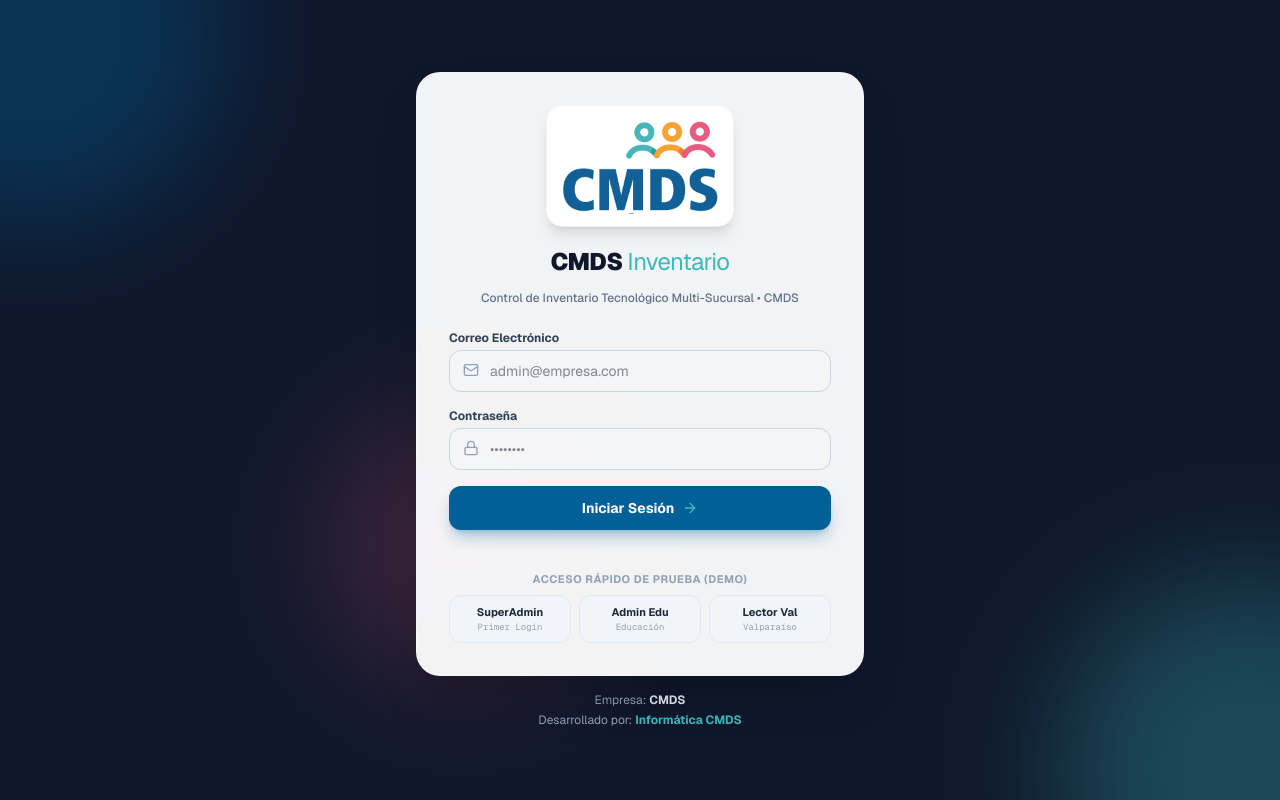
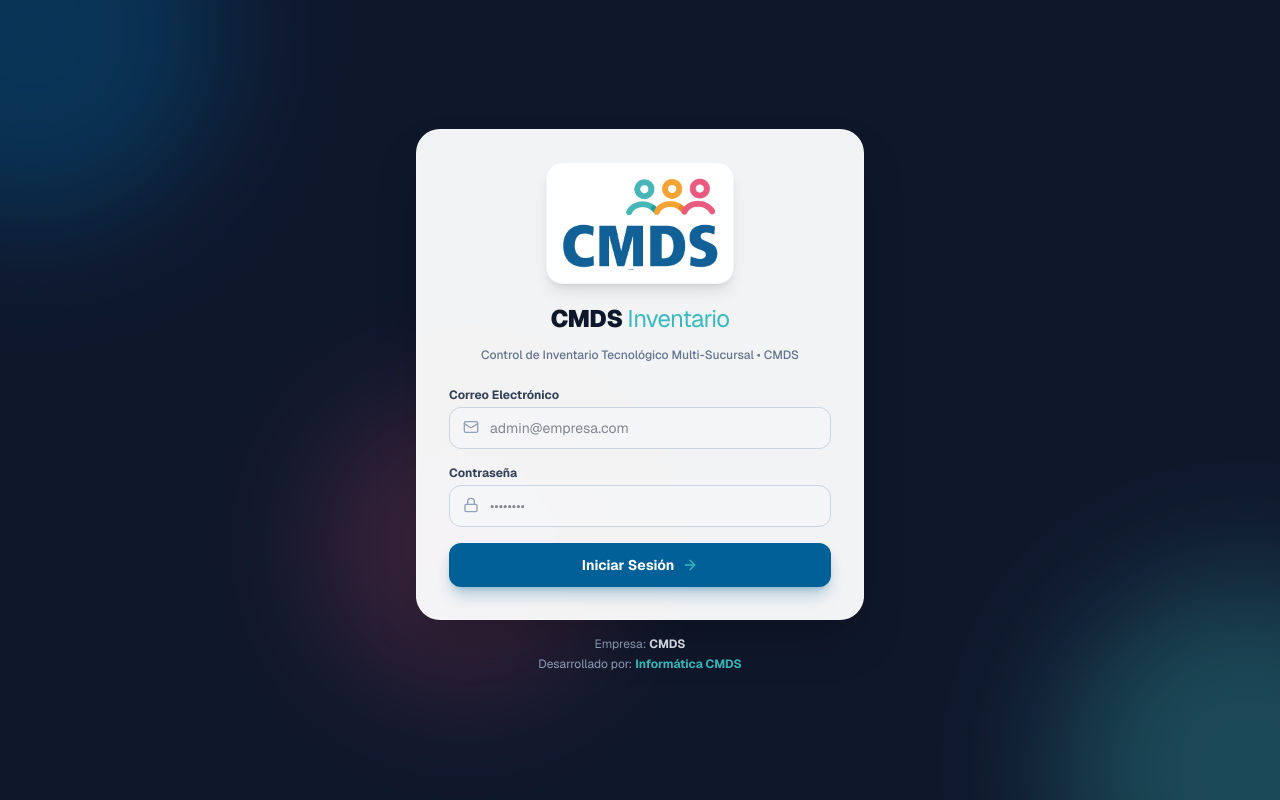
Before and after one commit to info-cmds/Inventario_TI, a Next.js app: page / in a window 1280 px wide. Built offline with nearby package versions, Linux system fonts and the light colour scheme; no server answers.

Commit message:
fix: Remove demo quick access section from login view

```diff
--- a/src/components/LoginView.tsx
+++ b/src/components/LoginView.tsx
@@ -36,11 +36,6 @@ export default function LoginView({ onLoginSuccess }: LoginViewProps) {
     } finally {
       setLoading(false);
     }
-  };
-
-  const handleQuickLogin = (emailVal: string, passwordVal: string) => {
-    setEmail(emailVal);
-    setPassword(passwordVal);
   };
 
   return (
@@ -115,42 +110,6 @@ export default function LoginView({ onLoginSuccess }: LoginViewProps) {
               <ArrowRight className="w-4 h-4 text-[#39BABD]" />
             </button>
           </form>
-
-          {/* Quick Credential Test Buttons */}
-          <div className="pt-4 border-t border-slate-100 space-y-2">
-            <span className="text-[11px] font-bold text-slate-400 uppercase tracking-wider block text-center">
-              Acceso Rápido de Prueba (Demo)
-            </span>
-
-            <div className="grid grid-cols-3 gap-2">
-              <button
-                type="button"
-                onClick={() => handleQuickLogin('admin@empresa.com', 'admin123')}
-                className="p-2 bg-slate-100 hover:bg-[#EB567F]/10 hover:border-[#EB567F]/30 border border-slate-200 rounded-xl text-center transition-all group"
-              >
-                <span className="block text-[11px] font-bold text-slate-800 group-hover:text-[#EB567F]">SuperAdmin</span>
-                <span className="text-[9px] text-slate-400 block font-mono">Primer Login</span>
-              </button>
-
-              <button
-                type="button"
-                onClick={() => handleQuickLogin('admin.educacion@empresa.com', 'admin123')}
-                className="p-2 bg-slate-100 hover:bg-[#016098]/10 hover:border-[#016098]/30 border border-slate-200 rounded-xl text-center transition-all group"
-              >
-                <span className="block text-[11px] font-bold text-slate-800 group-hover:text-[#016098]">Admin Edu</span>
-                <span className="text-[9px] text-slate-400 block font-mono">Educación</span>
-              </button>
-
-              <button
-                type="button"
-                onClick={() => handleQuickLogin('lector.valparaiso@empresa.com', 'admin123')}
-                className="p-2 bg-slate-100 hover:bg-[#39BABD]/10 hover:border-[#39BABD]/30 border border-slate-200 rounded-xl text-center transition-all group"
-              >
-                <span className="block text-[11px] font-bold text-slate-800 group-hover:text-[#39BABD]">Lector Val</span>
-                <span className="text-[9px] text-slate-400 block font-mono">Valparaíso</span>
-              </button>
-            </div>
-          </div>
         </div>
 
         {/* Footer info */}
```
